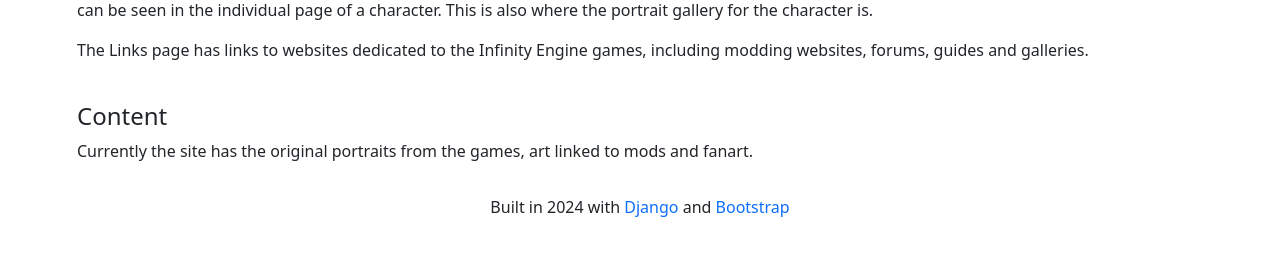
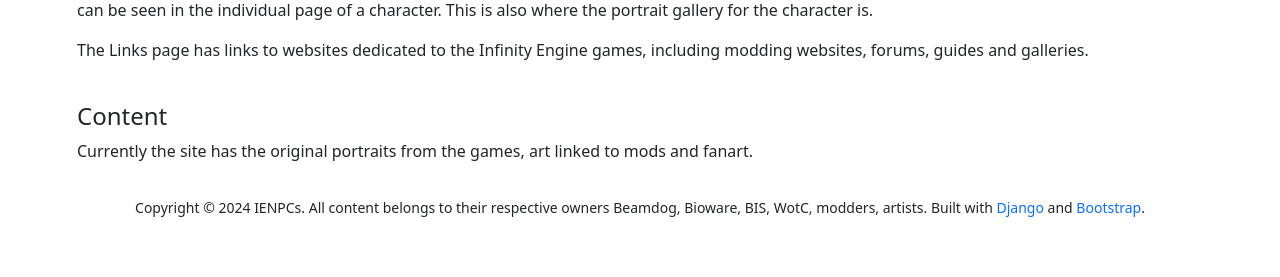
Before and after one commit to ddrmv/ienpcs, a Django app: page /gallery/about/ in a window 1280 px wide. Shown: the part 523-800 px from the top of the page. Run offline with Django 5.2, Linux system fonts and the light colour scheme; parts of the project's set-up code (start-up, migrations or seed data) failed here and were passed over.

Commit message:
Add copyright notice in footer

```diff
--- a/ienpcs/gallery/templates/gallery/footer.html
+++ b/ienpcs/gallery/templates/gallery/footer.html
@@ -3,7 +3,7 @@
     <div class="row fw-light">
       <div class="col text-center">
         <p class="fs-6">
-          Built in 2024 with <a class="text-decoration-none text-sm" href="https://bit.ly/3BlS71b">Django</a> and <a class="text-decoration-none" href="https://getbootstrap.com/">Bootstrap</a>
+          <small>Copyright &copy; 2024 IENPCs. All content belongs to their respective owners Beamdog, Bioware, BIS, WotC, modders, artists. Built with <a class="text-decoration-none text-sm" href="https://bit.ly/3BlS71b">Django</a> and <a class="text-decoration-none" href="https://getbootstrap.com/">Bootstrap</a>.</small>
         </p>
       </div>
     </div>
```
